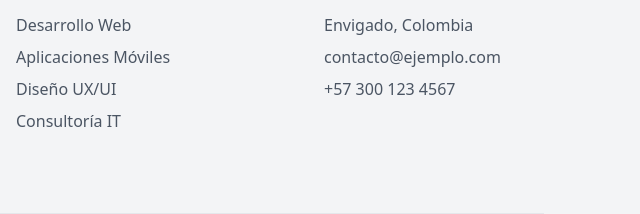
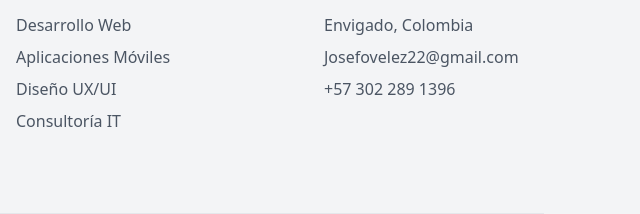
Before and after one commit to Josefo22/Portfolio, an Astro site: page / in a window 1280 px wide. Shown: the part 5717-5931 px from the top of the page, 640-1280 px from the left. Built offline with nearby package versions, Linux system fonts and the light colour scheme; Astro itself is replaced by a stand-in of ours; some icons are missing.

Commit message:
Update Footer.astro

```diff
--- a/src/components/Footer.astro
+++ b/src/components/Footer.astro
@@ -79,11 +79,11 @@ import { Icon } from 'astro-icon/components';
           </li>
           <li class="flex items-start space-x-2">
             <Icon name="mdi:email" class="w-5 h-5 text-emerald-500 mt-0.5" />
-            <span class="text-gray-600 dark:text-gray-300">contacto@ejemplo.com</span>
+            <span class="text-gray-600 dark:text-gray-300">Josefovelez22@gmail.com</span>
           </li>
           <li class="flex items-start space-x-2">
             <Icon name="mdi:phone" class="w-5 h-5 text-emerald-500 mt-0.5" />
-            <span class="text-gray-600 dark:text-gray-300">+57 300 123 4567</span>
+            <span class="text-gray-600 dark:text-gray-300">+57 302 289 1396</span>
           </li>
         </ul>
       </div>
```
